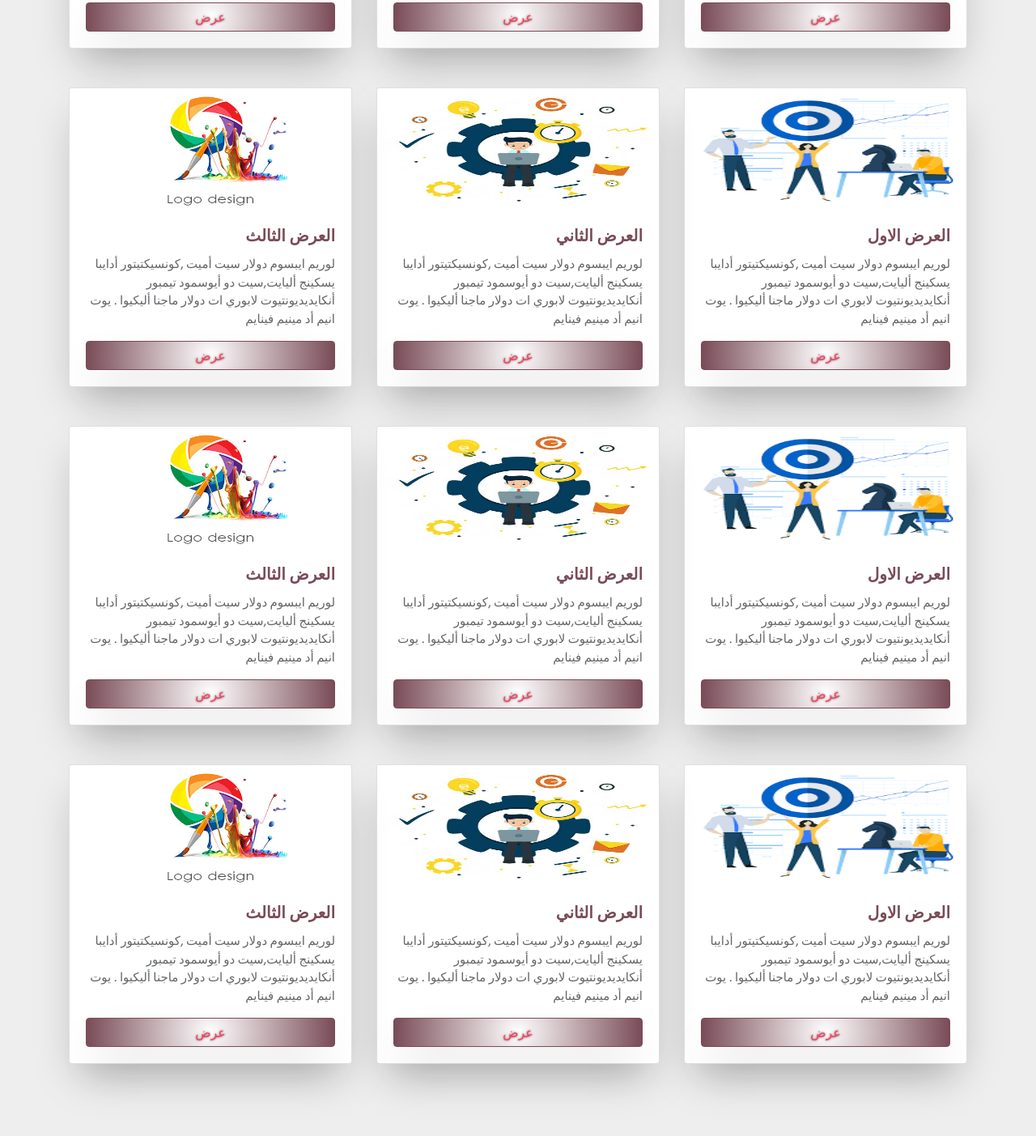
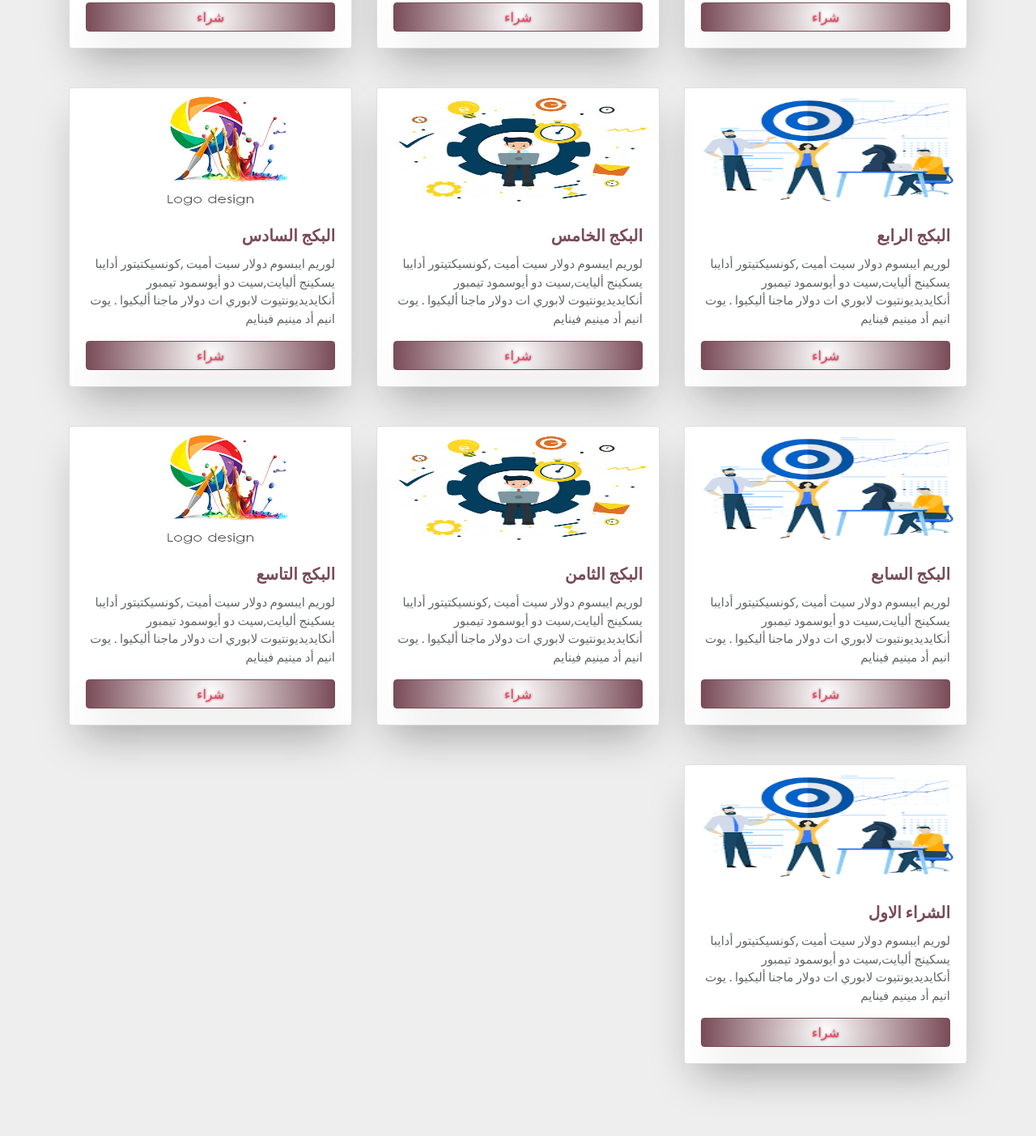
Before and after one commit to RawanAlakhras/photography-website, a plain HTML site: page insta.html in a window 1280 px wide. Shown: the part 1170-2573 px from the top of the page at 81% size. Drawn offline with Linux system fonts and the light colour scheme.

```diff
--- a/insta.html
+++ b/insta.html
@@ -88,11 +88,11 @@
               <div class="card " >
                 <img class="card-img-top" src="./img/11.png" alt="Card image cap">
                 <div class="card-body">
-                  <h5 class="card-title">العرض الاول</h5>
+                  <h5 class="card-title">البكج الاول</h5>
                   <p class="card-text">لوريم ايبسوم دولار سيت أميت ,كونسيكتيتور أدايبا يسكينج أليايت,سيت دو أيوسمود تيمبور
                     أنكايديديونتيوت لابوري ات دولار ماجنا أليكيوا . يوت انيم أد مينيم فينايم
                   </p>
-                  <a href="#" class="btn btn-r "> <span class="hover2"></span>عرض</a>
+                  <a href="#" class="btn btn-r "> <span class="hover2"></span>شراء</a>
                 </div>
               </div>
             </div>
@@ -100,11 +100,11 @@
               <div class="card ">
                 <img class="card-img-top" src="./img/10.jpg" alt="Card image cap">
                 <div class="card-body">
-                  <h5 class="card-title">العرض الثاني</h5>
+                  <h5 class="card-title">البكج الثاني</h5>
                   <p class="card-text">لوريم ايبسوم دولار سيت أميت ,كونسيكتيتور أدايبا يسكينج أليايت,سيت دو أيوسمود تيمبور
                     أنكايديديونتيوت لابوري ات دولار ماجنا أليكيوا . يوت انيم أد مينيم فينايم
                   </p>
-                  <a href="#" class="btn btn-r"><span class="hover2"></span>عرض</a>
+                  <a href="#" class="btn btn-r"><span class="hover2"></span>شراء</a>
                 </div>
               </div>
             </div>
@@ -112,11 +112,11 @@
               <div class="card" >
                 <img class="card-img-top" src="./img/9.jpg" alt="Card image cap">
                 <div class="card-body">
-                  <h5 class="card-title">العرض الثالث</h5>
+                  <h5 class="card-title">البكج الثالث</h5>
                   <p class="card-text">لوريم ايبسوم دولار سيت أميت ,كونسيكتيتور أدايبا يسكينج أليايت,سيت دو أيوسمود تيمبور
                     أنكايديديونتيوت لابوري ات دولار ماجنا أليكيوا . يوت انيم أد مينيم فينايم
                   </p>
-                  <a href="#" class="btn btn-r"><span class="hover2"></span>عرض</a>
+                  <a href="#" class="btn btn-r"><span class="hover2"></span>شراء</a>
                 </div>
               </div>
             </div>
@@ -126,11 +126,11 @@
               <div class="card " >
                 <img class="card-img-top" src="./img/11.png" alt="Card image cap">
                 <div class="card-body">
-                  <h5 class="card-title">العرض الاول</h5>
+                  <h5 class="card-title">البكج الرابع</h5>
                   <p class="card-text">لوريم ايبسوم دولار سيت أميت ,كونسيكتيتور أدايبا يسكينج أليايت,سيت دو أيوسمود تيمبور
                     أنكايديديونتيوت لابوري ات دولار ماجنا أليكيوا . يوت انيم أد مينيم فينايم
                   </p>
-                  <a href="#" class="btn btn-r "> <span class="hover2"></span>عرض</a>
+                  <a href="#" class="btn btn-r "> <span class="hover2"></span>شراء</a>
                 </div>
               </div>
             </div>
@@ -138,11 +138,11 @@
               <div class="card ">
                 <img class="card-img-top" src="./img/10.jpg" alt="Card image cap">
                 <div class="card-body">
-                  <h5 class="card-title">العرض الثاني</h5>
+                  <h5 class="card-title">البكج الخامس</h5>
                   <p class="card-text">لوريم ايبسوم دولار سيت أميت ,كونسيكتيتور أدايبا يسكينج أليايت,سيت دو أيوسمود تيمبور
                     أنكايديديونتيوت لابوري ات دولار ماجنا أليكيوا . يوت انيم أد مينيم فينايم
                   </p>
-                  <a href="#" class="btn btn-r"><span class="hover2"></span>عرض</a>
+                  <a href="#" class="btn btn-r"><span class="hover2"></span>شراء</a>
                 </div>
               </div>
             </div>
@@ -150,11 +150,11 @@
               <div class="card" >
                 <img class="card-img-top" src="./img/9.jpg" alt="Card image cap">
                 <div class="card-body">
-                  <h5 class="card-title">العرض الثالث</h5>
+                  <h5 class="card-title">البكج السادس</h5>
                   <p class="card-text">لوريم ايبسوم دولار سيت أميت ,كونسيكتيتور أدايبا يسكينج أليايت,سيت دو أيوسمود تيمبور
                     أنكايديديونتيوت لابوري ات دولار ماجنا أليكيوا . يوت انيم أد مينيم فينايم
                   </p>
-                  <a href="#" class="btn btn-r"><span class="hover2"></span>عرض</a>
+                  <a href="#" class="btn btn-r"><span class="hover2"></span>شراء</a>
                 </div>
               </div>
             </div>
@@ -164,11 +164,11 @@
               <div class="card " >
                 <img class="card-img-top" src="./img/11.png" alt="Card image cap">
                 <div class="card-body">
-                  <h5 class="card-title">العرض الاول</h5>
+                  <h5 class="card-title">البكج السابع</h5>
                   <p class="card-text">لوريم ايبسوم دولار سيت أميت ,كونسيكتيتور أدايبا يسكينج أليايت,سيت دو أيوسمود تيمبور
                     أنكايديديونتيوت لابوري ات دولار ماجنا أليكيوا . يوت انيم أد مينيم فينايم
                   </p>
-                  <a href="#" class="btn btn-r "> <span class="hover2"></span>عرض</a>
+                  <a href="#" class="btn btn-r "> <span class="hover2"></span>شراء</a>
                 </div>
               </div>
             </div>
@@ -176,11 +176,11 @@
               <div class="card ">
                 <img class="card-img-top" src="./img/10.jpg" alt="Card image cap">
                 <div class="card-body">
-                  <h5 class="card-title">العرض الثاني</h5>
+                  <h5 class="card-title">البكج الثامن</h5>
                   <p class="card-text">لوريم ايبسوم دولار سيت أميت ,كونسيكتيتور أدايبا يسكينج أليايت,سيت دو أيوسمود تيمبور
                     أنكايديديونتيوت لابوري ات دولار ماجنا أليكيوا . يوت انيم أد مينيم فينايم
                   </p>
-                  <a href="#" class="btn btn-r"><span class="hover2"></span>عرض</a>
+                  <a href="#" class="btn btn-r"><span class="hover2"></span>شراء</a>
                 </div>
               </div>
             </div>
@@ -188,11 +188,11 @@
               <div class="card" >
                 <img class="card-img-top" src="./img/9.jpg" alt="Card image cap">
                 <div class="card-body">
-                  <h5 class="card-title">العرض الثالث</h5>
+                  <h5 class="card-title">البكج التاسع</h5>
                   <p class="card-text">لوريم ايبسوم دولار سيت أميت ,كونسيكتيتور أدايبا يسكينج أليايت,سيت دو أيوسمود تيمبور
                     أنكايديديونتيوت لابوري ات دولار ماجنا أليكيوا . يوت انيم أد مينيم فينايم
                   </p>
-                  <a href="#" class="btn btn-r"><span class="hover2"></span>عرض</a>
+                  <a href="#" class="btn btn-r"><span class="hover2"></span>شراء</a>
                 </div>
               </div>
             </div>
@@ -202,38 +202,16 @@
               <div class="card " >
                 <img class="card-img-top" src="./img/11.png" alt="Card image cap">
                 <div class="card-body">
-                  <h5 class="card-title">العرض الاول</h5>
+                  <h5 class="card-title">الشراء الاول</h5>
                   <p class="card-text">لوريم ايبسوم دولار سيت أميت ,كونسيكتيتور أدايبا يسكينج أليايت,سيت دو أيوسمود تيمبور
                     أنكايديديونتيوت لابوري ات دولار ماجنا أليكيوا . يوت انيم أد مينيم فينايم
                   </p>
-                  <a href="#" class="btn btn-r "> <span class="hover2"></span>عرض</a>
+                  <a href="#" class="btn btn-r "> <span class="hover2"></span>شراء</a>
                 </div>
               </div>
             </div>
-            <div class="col">
-              <div class="card ">
-                <img class="card-img-top" src="./img/10.jpg" alt="Card image cap">
-                <div class="card-body">
-                  <h5 class="card-title">العرض الثاني</h5>
-                  <p class="card-text">لوريم ايبسوم دولار سيت أميت ,كونسيكتيتور أدايبا يسكينج أليايت,سيت دو أيوسمود تيمبور
-                    أنكايديديونتيوت لابوري ات دولار ماجنا أليكيوا . يوت انيم أد مينيم فينايم
-                  </p>
-                  <a href="#" class="btn btn-r"><span class="hover2"></span>عرض</a>
-                </div>
-              </div>
-            </div>
-            <div class="col">
-              <div class="card" >
-                <img class="card-img-top" src="./img/9.jpg" alt="Card image cap">
-                <div class="card-body">
-                  <h5 class="card-title">العرض الثالث</h5>
-                  <p class="card-text">لوريم ايبسوم دولار سيت أميت ,كونسيكتيتور أدايبا يسكينج أليايت,سيت دو أيوسمود تيمبور
-                    أنكايديديونتيوت لابوري ات دولار ماجنا أليكيوا . يوت انيم أد مينيم فينايم
-                  </p>
-                  <a href="#" class="btn btn-r"><span class="hover2"></span>عرض</a>
-                </div>
-              </div>
-            </div>
+
+
           </div><!-- end row -->
 
     </div>
```
Also changed, not shown: index.html (+3 -3 lines), ourWok.html (+3 -3 lines).
